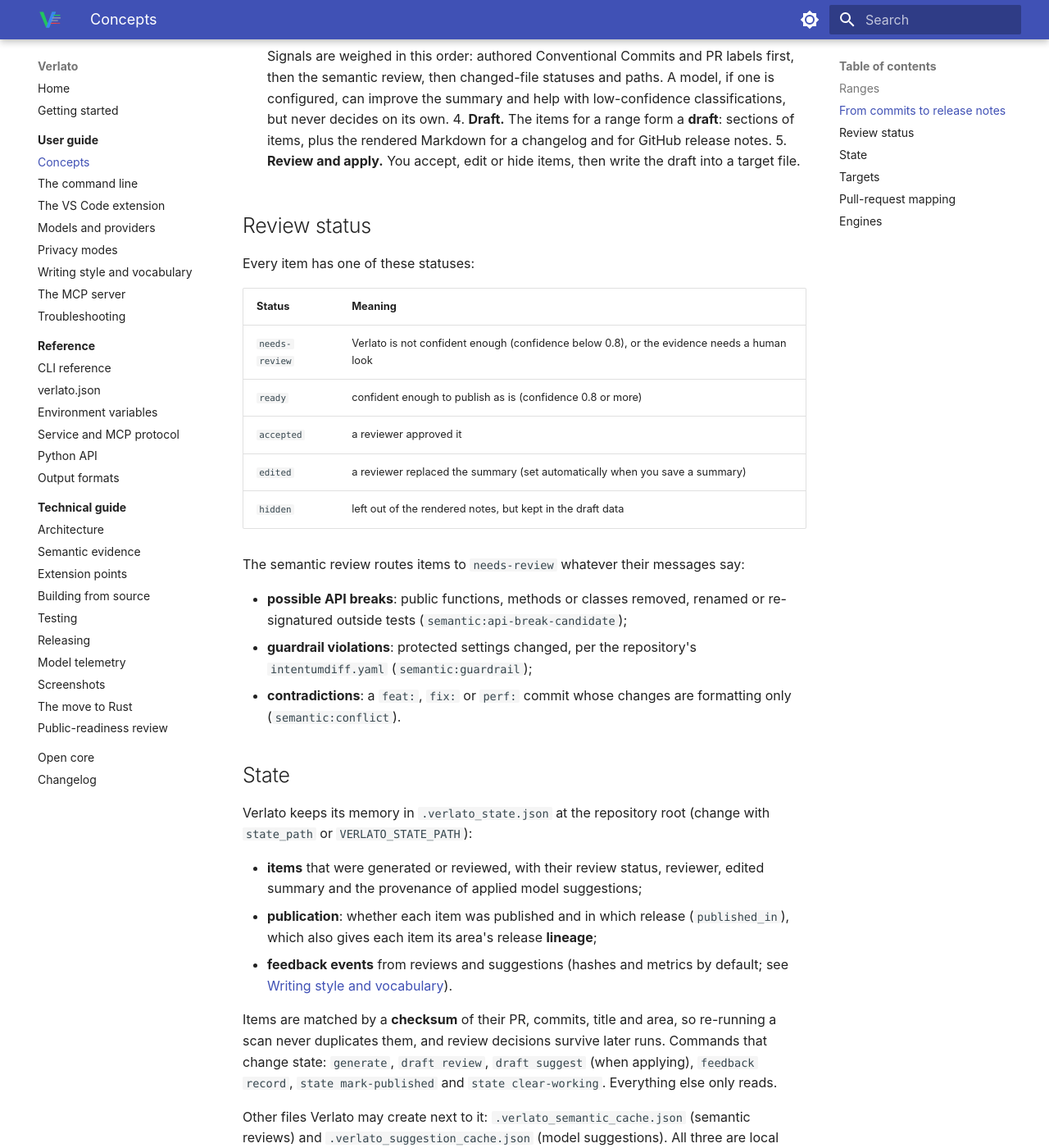
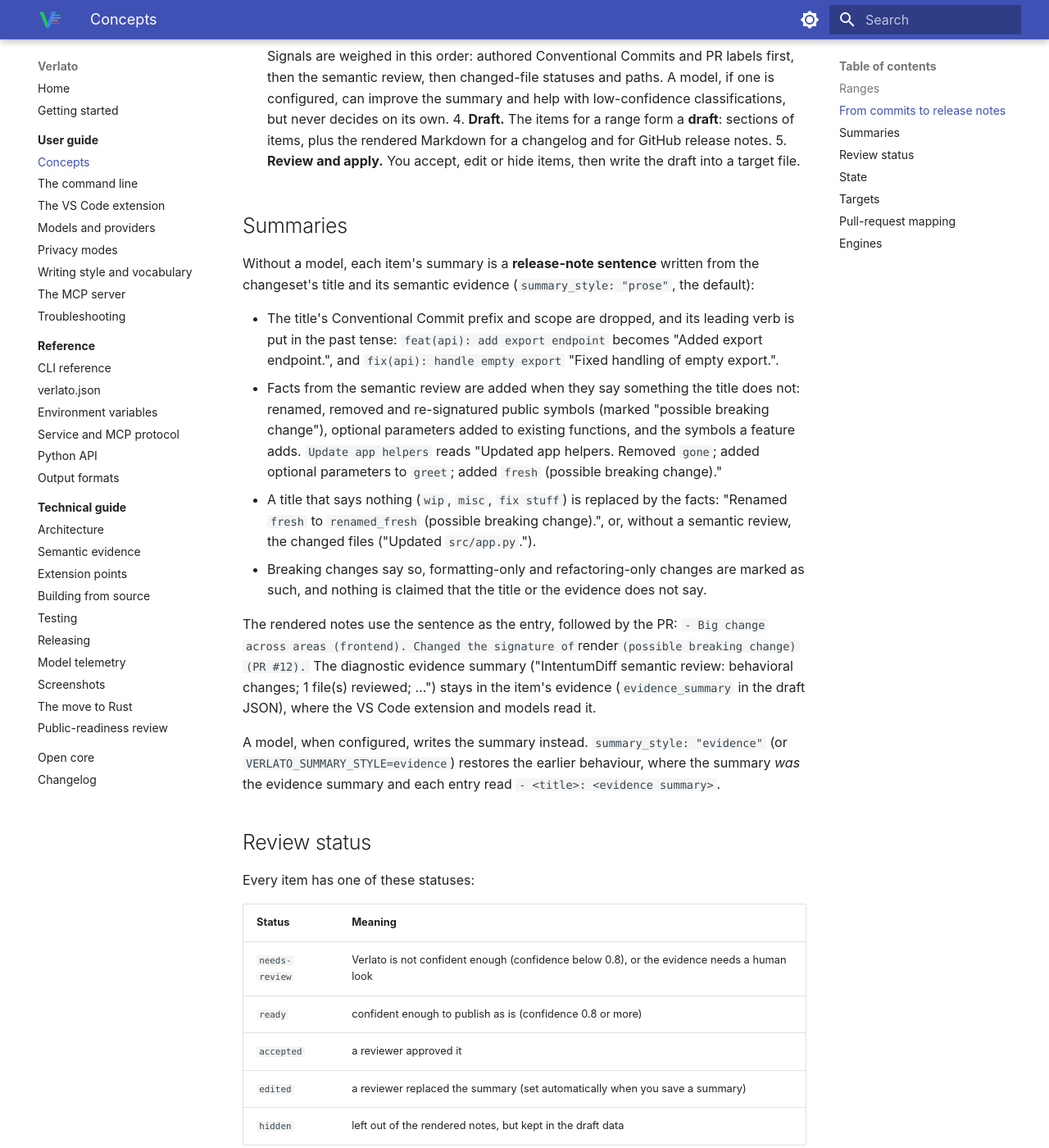
Before and after one commit to buchochelliq-labs/verlato-core, an MkDocs documentation site: the page built from docs/guide/concepts.md, in a window 1280 px wide and 1400 px high, scrolled down 1303 px. Shown: the whole window at 82% size. Built offline with MkDocs 1.6.1 and Material for MkDocs 9.7.7, drawn with Linux system fonts in a browser that asks for light colours.

Commit message:
Document release-note summaries and summary_style
Co-Authored-By: Claude Opus 5.5 <noreply@anthropic.com>
Claude-Session: https://claude.ai/code/session_012N2CrhPbk99emAhACE3PoC

```diff
--- a/docs/guide/concepts.md
+++ b/docs/guide/concepts.md
@@ -50,6 +50,35 @@ commits ──► changesets ──► change items ──► draft ──► CH
    Markdown for a changelog and for GitHub release notes.
 5. **Review and apply.** You accept, edit or hide items, then write the draft into a target
    file.
+
+## Summaries
+
+Without a model, each item's summary is a **release-note sentence** written from the changeset's
+title and its semantic evidence (`summary_style: "prose"`, the default):
+
+- The title's Conventional Commit prefix and scope are dropped, and its leading verb is put in
+  the past tense: `feat(api): add export endpoint` becomes "Added export endpoint.", and
+  `fix(api): handle empty export` "Fixed handling of empty export.".
+- Facts from the semantic review are added when they say something the title does not:
+  renamed, removed and re-signatured public symbols (marked "possible breaking change"),
+  optional parameters added to existing functions, and the symbols a feature adds.
+  `Update app helpers` reads "Updated app helpers. Removed `gone`; added optional parameters
+  to `greet`; added `fresh` (possible breaking change)."
+- A title that says nothing (`wip`, `misc`, `fix stuff`) is replaced by the facts:
+  "Renamed `fresh` to `renamed_fresh` (possible breaking change).", or, without a semantic
+  review, the changed files ("Updated `src/app.py`.").
+- Breaking changes say so, formatting-only and refactoring-only changes are marked as such,
+  and nothing is claimed that the title or the evidence does not say.
+
+The rendered notes use the sentence as the entry, followed by the PR: `- Big change across
+areas (frontend). Changed the signature of `render` (possible breaking change) (PR #12).`
+The diagnostic evidence summary ("IntentumDiff semantic review: behavioral changes; 1 file(s)
+reviewed; …") stays in the item's evidence (`evidence_summary` in the draft JSON), where the
+VS Code extension and models read it.
+
+A model, when configured, writes the summary instead. `summary_style: "evidence"` (or
+`VERLATO_SUMMARY_STYLE=evidence`) restores the earlier behaviour, where the summary *was* the
+evidence summary and each entry read `- <title>: <evidence summary>`.
 
 ## Review status
 
```
Also changed, not shown: CHANGELOG.md (+11 -0 lines), docs/changelog.md (+11 -0 lines), docs/guide/cli.md (+12 -0 lines), docs/reference/configuration.md (+1 -0 lines), docs/reference/environment.md (+1 -0 lines), docs/reference/output-formats.md (+6 -2 lines).
